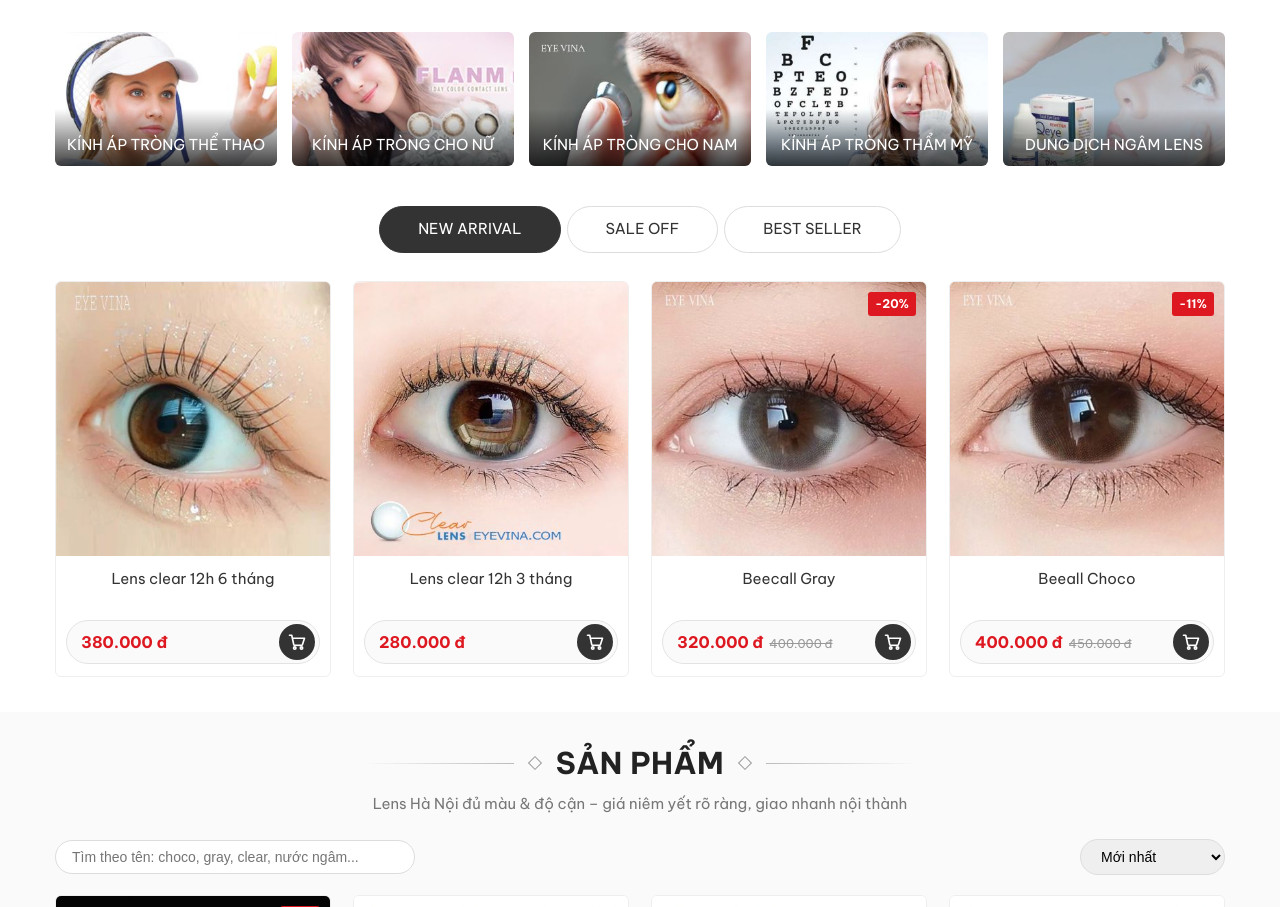
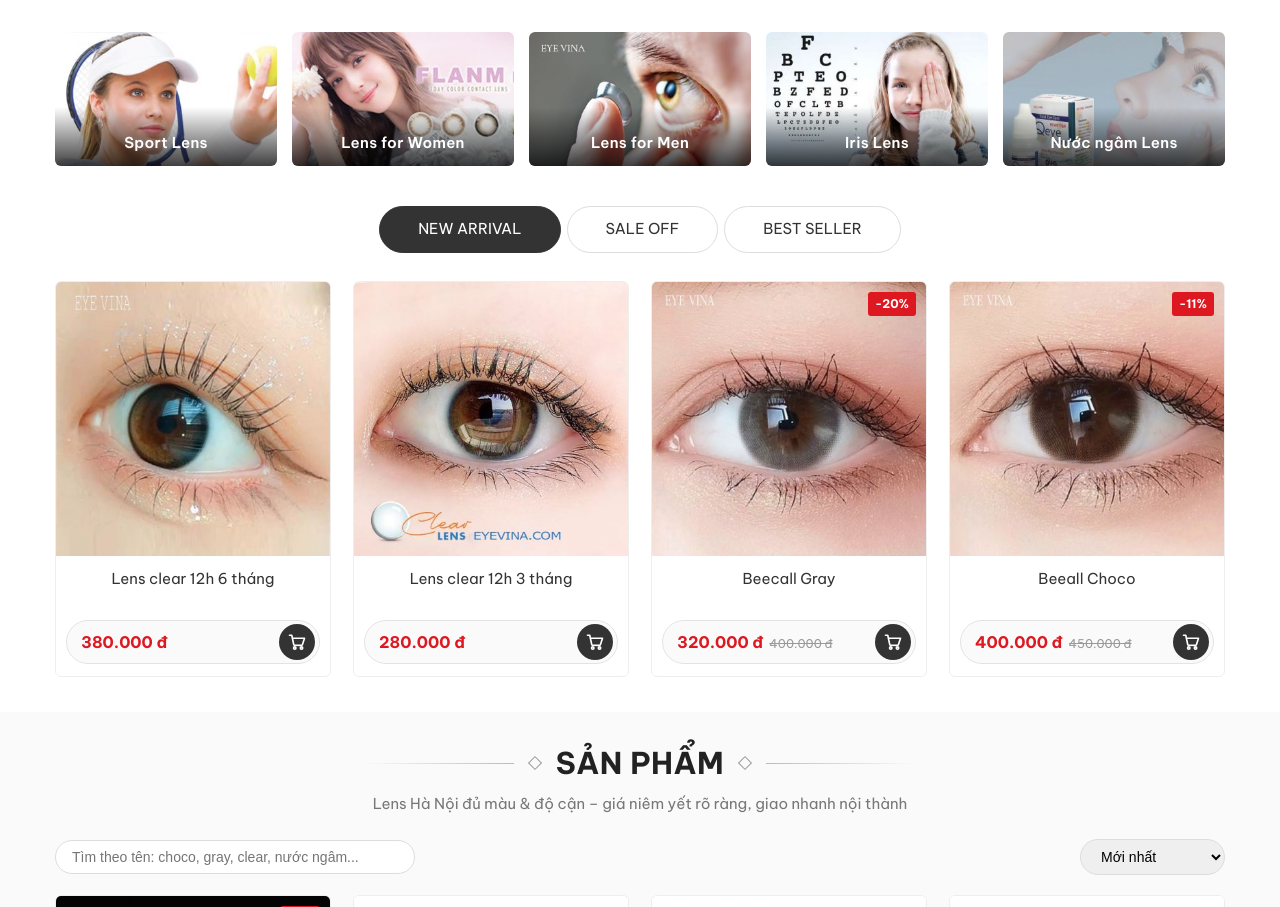
Before and after one commit to eyemedioptic/eyevina, a plain HTML site: page index.html in a window 1280 px wide. Shown: the part 873-1780 px from the top of the page. Drawn offline with Linux system fonts and the light colour scheme.

Commit message:
Đổi tên danh mục: Sport Lens, Lens for Women, Lens for Men, Iris Lens, Nước ngâm Lens
Co-Authored-By: Claude Opus 5.5 <noreply@anthropic.com>
Claude-Session: https://claude.ai/code/session_011QZR96fBk48zhP55GbehnW

```diff
--- a/index.html
+++ b/index.html
@@ -110,7 +110,7 @@ section{padding:35px 0}
 .cats a{position:relative;overflow:hidden;border-radius:6px}
 .cats img{aspect-ratio:330/200;object-fit:cover;width:100%;transition:transform .5s}
 .cats a:hover img{transform:scale(1.08)}
-.cats span{position:absolute;left:0;right:0;bottom:0;background:linear-gradient(transparent,rgba(0,0,0,.75));color:#fff;font-family:"Be Vietnam Pro",Arial,sans-serif;font-size:15px;padding:24px 10px 8px;text-align:center;text-transform:uppercase}
+.cats span{position:absolute;left:0;right:0;bottom:0;background:linear-gradient(transparent,rgba(0,0,0,.75));color:#fff;font-family:"Be Vietnam Pro",Arial,sans-serif;font-size:15px;padding:24px 10px 10px;text-align:center;font-weight:600;letter-spacing:.3px}
 /* ===== TABS + PRODUCTS ===== */
 .tab-type{list-style:none;display:flex;justify-content:center;gap:6px;margin-bottom:28px;flex-wrap:wrap}
 .tab-type li{border:1px solid #ddd;border-radius:25px;padding:10px 38px;cursor:pointer;font-size:15px;transition:.2s;background:#fff}
@@ -327,6 +327,7 @@ section{padding:35px 0}
   .grid-product{grid-template-columns:repeat(2,1fr);gap:12px}
   .cats{grid-template-columns:repeat(2,1fr)}
   .cats a:last-child{grid-column:1/-1}
+  .cats a:last-child img{aspect-ratio:330/140}
   .title-h2 h2{font-size:22px;gap:10px}
   .intro h1{font-size:21px}
   .news-item{gap:12px;padding:10px}
@@ -413,11 +414,11 @@ section{padding:35px 0}
 <section>
   <div class="container">
     <div class="cats">
-      <a href="#san-pham"><img id="img-c1" src="images/kinh-ap-trong-the-thao.jpg" alt="Kính áp tròng thể thao"><span>Kính áp tròng thể thao</span></a>
-      <a href="#san-pham"><img id="img-c2" src="images/kinh-ap-trong-cho-nu.jpg" alt="Kính áp tròng cho nữ"><span>Kính áp tròng cho nữ</span></a>
-      <a href="#san-pham"><img id="img-c3" src="images/kinh-ap-trong-cho-nam.jpg" alt="Kính áp tròng cho nam"><span>Kính áp tròng cho nam</span></a>
-      <a href="#san-pham"><img id="img-c4" src="images/kinh-ap-trong-tham-my.jpg" alt="Kính áp tròng thẩm mỹ"><span>Kính áp tròng thẩm mỹ</span></a>
-      <a href="#san-pham"><img id="img-c5" src="images/dung-dich-ngam-lens.jpg" alt="Dung dịch ngâm kính áp tròng"><span>Dung dịch ngâm lens</span></a>
+      <a href="#san-pham"><img id="img-c1" src="images/kinh-ap-trong-the-thao.jpg" alt="Sport Lens – kính áp tròng thể thao"><span>Sport Lens</span></a>
+      <a href="#san-pham"><img id="img-c2" src="images/kinh-ap-trong-cho-nu.jpg" alt="Lens for Women – kính áp tròng cho nữ"><span>Lens for Women</span></a>
+      <a href="#san-pham"><img id="img-c3" src="images/kinh-ap-trong-cho-nam.jpg" alt="Lens for Men – kính áp tròng cho nam"><span>Lens for Men</span></a>
+      <a href="#san-pham"><img id="img-c4" src="images/kinh-ap-trong-tham-my.jpg" alt="Iris Lens – kính áp tròng thẩm mỹ che khuyết điểm"><span>Iris Lens</span></a>
+      <a href="#san-pham"><img id="img-c5" src="images/dung-dich-ngam-lens.jpg" alt="Nước ngâm Lens – dung dịch ngâm kính áp tròng"><span>Nước ngâm Lens</span></a>
     </div>
   </div>
 </section>
```
